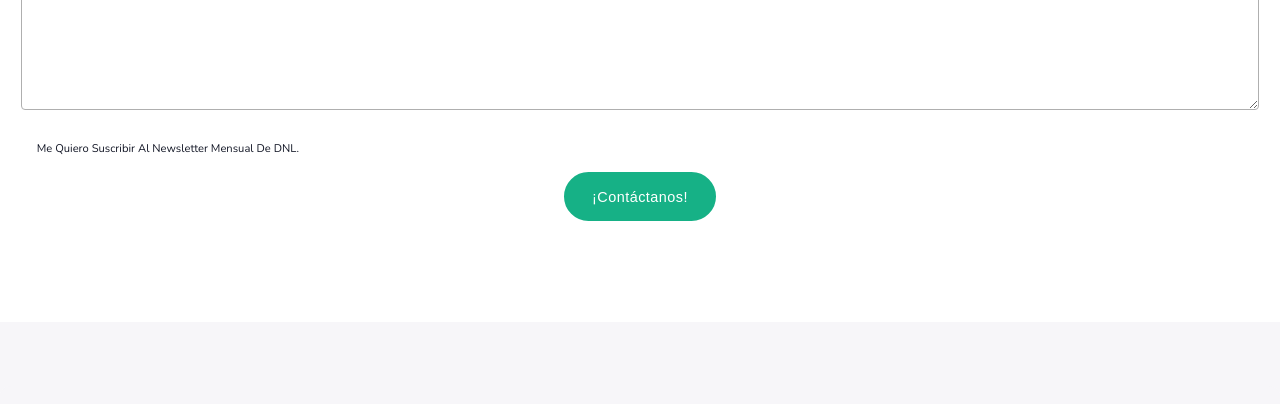
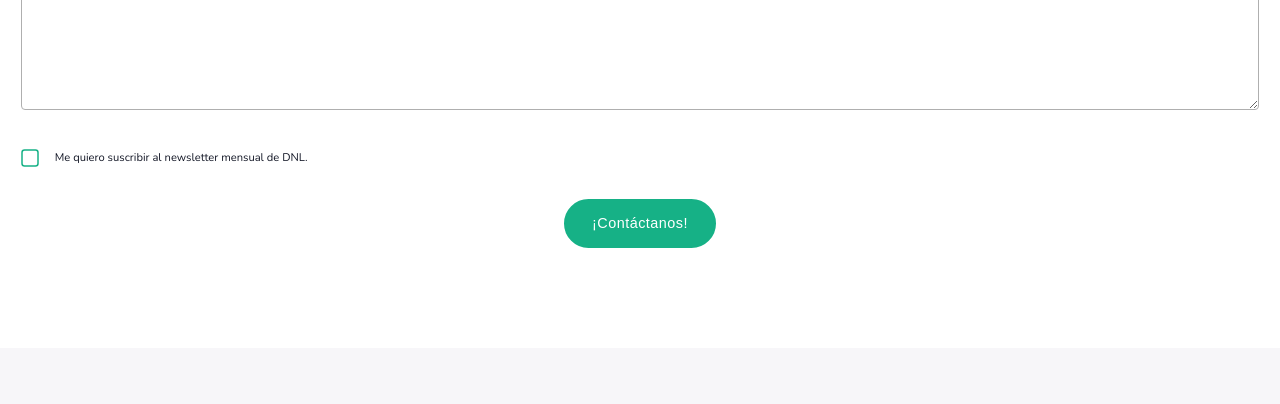
Before and after one commit to juancarloselorriaga/dnl, a Gatsby site: page /contacto in a window 1280 px wide. Shown: the part 2500-2904 px from the top of the page. Built offline with nearby package versions, Linux system fonts and the light colour scheme; Gatsby itself is replaced by a stand-in of ours.

Commit message:
check box reparado

```diff
--- a/src/components/contact-form/contact-form.component.jsx
+++ b/src/components/contact-form/contact-form.component.jsx
@@ -18,7 +18,7 @@ const ContactForm = ({ className }) => {
         method="POST"
         className="form"
       >
-        <div>
+        <div className='form-wrapper'>
           <label htmlFor="name">nombre</label>
           <input
             type="text"
@@ -62,7 +62,7 @@ export default styled(ContactForm)`
   .form {
     width: 100%;
   }
-  label {
+  .form-wrapper label {
     text-transform: capitalize;
     display: block;
     margin-bottom: 0.5rem;
--- a/src/components/decision/decision.component.jsx
+++ b/src/components/decision/decision.component.jsx
@@ -5,11 +5,23 @@ import styled from "styled-components"
 const Decision = ({ handleCheckboxUpdate, isChecked, label, className }) => {
   return (
     <div className={className}>
-      <div className="check-box">
-
-      </div>
+      <div className="check-box"></div>
       <div className="label-wrapper">
-        <label>{label}</label>
+        <input
+          id="cbx"
+          name="isGoing"
+          type="checkbox"
+          checked={isChecked}
+          onChange={handleCheckboxUpdate}
+          style={{ display: "none" }}
+        />
+        <label htmlFor="cbx" className="check">
+          <svg width="18px" height="18px" viewBox="0 0 18 18">
+            <path d="M1,9 L1,3.5 C1,2 2,1 3.5,1 L14.5,1 C16,1 17,2 17,3.5 L17,14.5 C17,16 16,17 14.5,17 L3.5,17 C2,17 1,16 1,14.5 L1,9 Z"></path>
+            <polyline points="1 9 7 14 15 4"></polyline>
+          </svg>
+        </label>
+        <label className="checkbox-label">{label}</label>
       </div>
     </div>
   )
@@ -18,21 +30,86 @@ const Decision = ({ handleCheckboxUpdate, isChecked, label, className }) => {
 export default styled(Decision)`
   color: ${props =>
     props.light ? "var(--mainBlackText)" : "var(--mainWhite)"};
-  margin: 1rem 0;
+  margin: 1rem 0 2rem 0;
   display: flex;
   justify-content: flex-start;
   align-items: center;
 
   .label-wrapper {
-    margin-left: 1rem;
     font-size: 0.7rem;
     font-weight: 300;
+    display: flex;
+    justify-content: flex-start;
+    align-items: center;
+    margin-top: 1rem;
   }
 
-  .label-wrapper label {
+  .label-wrapper checkbox-label {
     margin: 0;
     font-size: 0.7rem;
     padding-top: 0.5rem;
+  }
+
+  .label-wrapper input {
+  }
+  .check {
+    cursor: pointer;
+    position: relative;
+    margin: auto;
+    margin-right: 1rem;
+    width: 18px;
+    height: 18px;
+    -webkit-tap-highlight-color: transparent;
+    transform: translate3d(0, 0, 0);
+  }
+  .check:before {
+    content: "";
+    position: absolute;
+    top: -15px;
+    left: -15px;
+    width: 48px;
+    height: 48px;
+    border-radius: 50%;
+    background: rgba(34, 50, 84, 0.03);
+    opacity: 0;
+    transition: opacity 0.2s ease;
+  }
+  .check svg {
+    position: relative;
+    z-index: 1;
+    fill: none;
+    stroke-linecap: round;
+    stroke-linejoin: round;
+    stroke: ${props => (props.light ? "var(--primaryColor)" : "var(--mainWhite)")};
+    stroke-width: 1.5;
+    transform: translate3d(0, 0, 0);
+    transition: all 0.2s ease;
+  }
+  .check svg path {
+    stroke-dasharray: 60;
+    stroke-dashoffset: 0;
+  }
+  .check svg polyline {
+    stroke-dasharray: 22;
+    stroke-dashoffset: 66;
+  }
+  .check:hover:before {
+    opacity: 1;
+  }
+  .check:hover svg {
+    stroke: ${props => (props.light ? "var(--primaryColor)" : "var(--mainWhite)")};
+  }
+  #cbx:checked + .check svg {
+    stroke: ${props => (props.light ? "var(--primaryColor)" : "var(--mainWhite)")};
+  }
+  #cbx:checked + .check svg path {
+    stroke-dashoffset: 60;
+    transition: all 0.3s linear;
+  }
+  #cbx:checked + .check svg polyline {
+    stroke-dashoffset: 42;
+    transition: all 0.2s linear;
+    transition-delay: 0.15s;
   }
 `
 
```
